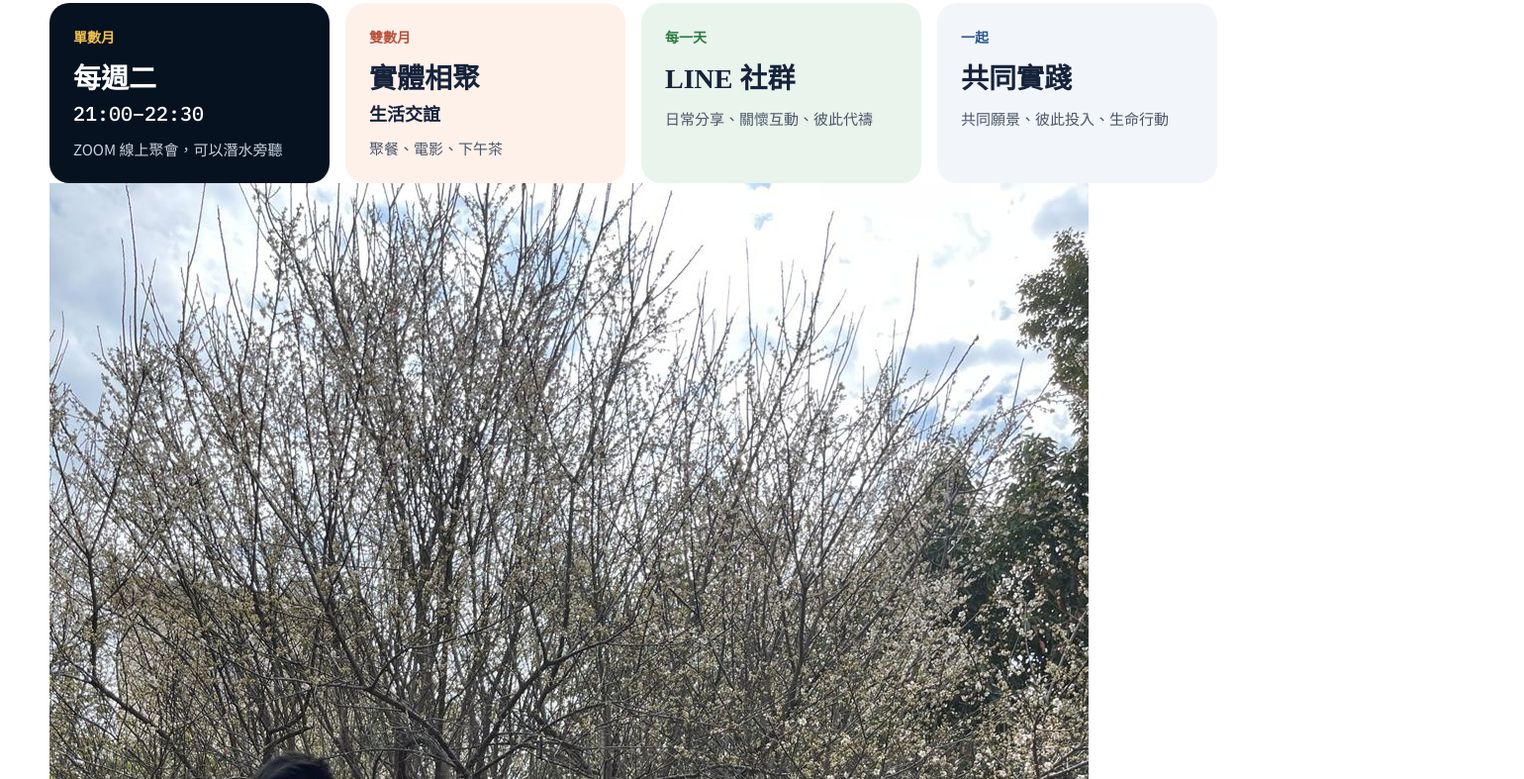
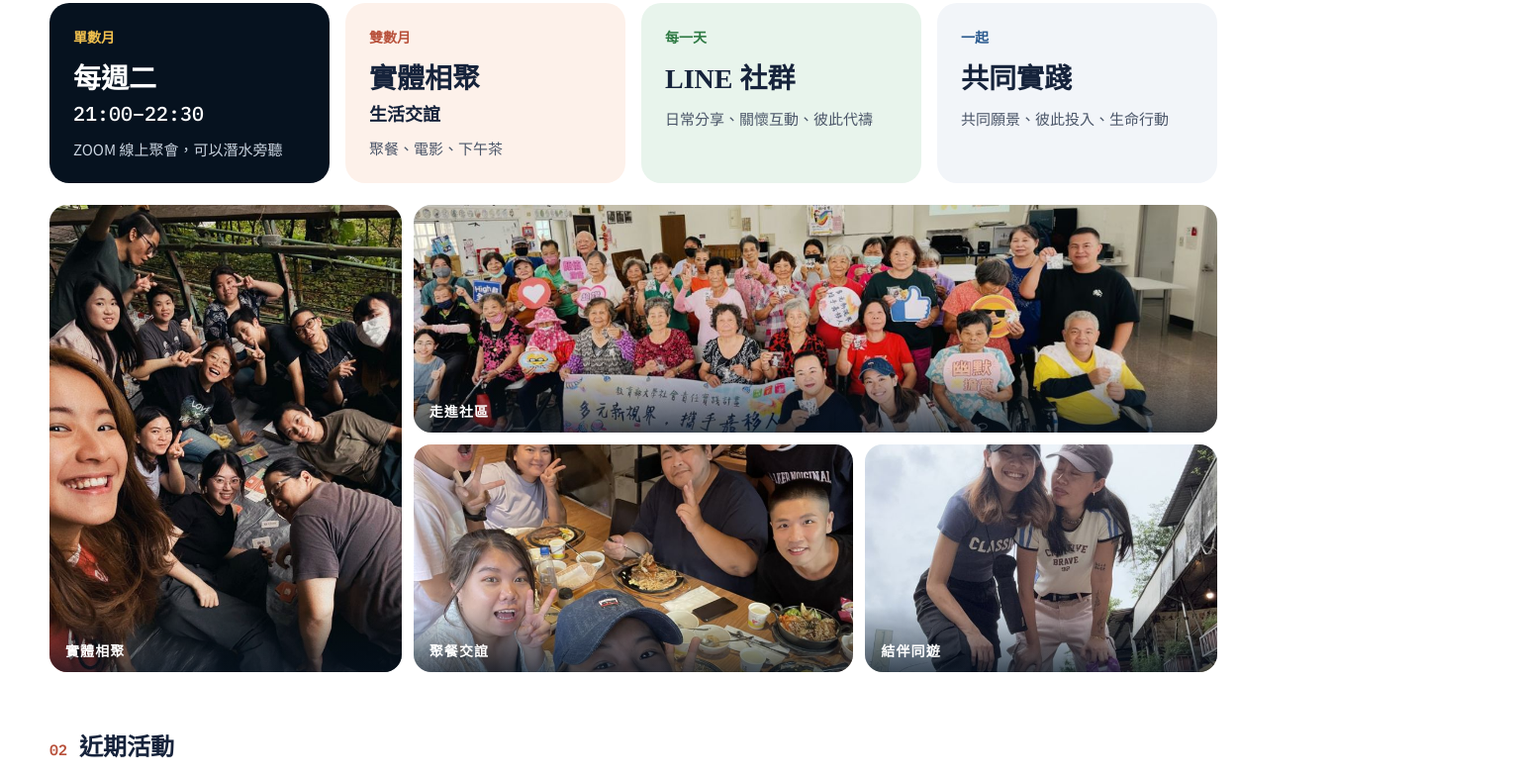
Before and after one commit to joymusicsax/joyjesus, a plain HTML site: page public/index.html in a window 1280 px wide. Shown: the part 2698-3485 px from the top of the page at 99% size, 1540 px wide, since content can reach past the window. Drawn offline with Linux system fonts and the light colour scheme; no server answers.

Commit message:
官網：相聚節奏照片換成活動照並改為拼貼版面；四大特色換圖與構圖調整
Co-Authored-By: Claude Sonnet 5.5 <noreply@anthropic.com>
Claude-Session: https://claude.ai/code/session_014daEkTw61b6dMfqDv56Sr7

```diff
--- a/public/index.html
+++ b/public/index.html
@@ -176,7 +176,21 @@ button:focus-visible,a:focus-visible{outline:3px solid #F2C14E;outline-offset:3p
 <div style="background: #E8F4EC; border-radius: 20px; padding: 24px"><p style="margin: 0; font-size: 14px; color: #2F7A44; font-weight: 700">每一天</p><p style="margin: 10px 0 0; font-family: 'Noto Serif TC', serif; font-size: 28px; font-weight: 900">LINE 社群</p><p style="margin: 12px 0 0; font-size: 15px; color: #4A5568">日常分享、關懷互動、彼此代禱</p></div>
 <div style="background: #F2F5F9; border-radius: 20px; padding: 24px"><p style="margin: 0; font-size: 14px; color: #2B5A8F; font-weight: 700">一起</p><p style="margin: 10px 0 0; font-family: 'Noto Serif TC', serif; font-size: 28px; font-weight: 900">共同實踐</p><p style="margin: 12px 0 0; font-size: 15px; color: #4A5568">共同願景、彼此投入、生命行動</p></div>
 </div>
-<div class="gstrip"><img src="/photos/gather-1.jpg" alt="團契夥伴的戶外同遊合照" loading="lazy" decoding="async"><img src="/photos/gather-2.jpg" alt="團契夥伴在農場採收蔬菜" loading="lazy" decoding="async"><img src="/photos/gather-3.jpg" alt="工作室聚會中的夥伴自拍" loading="lazy" decoding="async"></div>
+<style>
+.gstrip{display:grid;grid-template-columns:1.4fr 1fr 1fr;gap:12px;margin-top:20px}.gstrip img{width:100%;height:100%;min-height:200px;max-height:320px;object-fit:cover;border-radius:16px;display:block}@media(max-width:700px){.gstrip{grid-template-columns:1fr 1fr}.gstrip img:first-child{grid-column:1/3;max-height:240px}}
+.mixgrid{display:grid;grid-template-columns:1fr 1.25fr 1fr;grid-template-rows:230px 230px;grid-template-areas:"a b b" "a c d";gap:12px;margin-top:22px}
+.mixgrid figure{position:relative;margin:0;border-radius:18px;overflow:hidden;background:#EEF1F5}
+.mixgrid img{width:100%;height:100%;object-fit:cover;display:block;transition:transform .5s}
+.mixgrid figure:hover img{transform:scale(1.04)}
+.mixgrid figcaption{position:absolute;left:0;right:0;bottom:0;padding:34px 16px 12px;background:linear-gradient(0deg,rgba(6,18,31,.72),transparent);color:#fff;font-size:14px;font-weight:700;letter-spacing:.08em}
+@media(max-width:700px){.mixgrid{grid-template-columns:1fr 1fr;grid-template-rows:200px 200px 170px;grid-template-areas:"a b" "a c" "d d"}}
+</style>
+<div class="mixgrid">
+<figure style="grid-area:a"><img src="/photos/mix-1.jpg" alt="團契夥伴席地而坐的遊戲聚會" loading="lazy" decoding="async" style="object-position:50% 40%"><figcaption>實體相聚</figcaption></figure>
+<figure style="grid-area:b"><img src="/photos/mix-2.jpg" alt="團契夥伴與社區長輩的合照" loading="lazy" decoding="async" style="object-position:50% 55%"><figcaption>走進社區</figcaption></figure>
+<figure style="grid-area:c"><img src="/photos/mix-3.jpg" alt="團契夥伴聚餐自拍" loading="lazy" decoding="async" style="object-position:50% 35%"><figcaption>聚餐交誼</figcaption></figure>
+<figure style="grid-area:d"><img src="/photos/mix-4.jpg" alt="團契夥伴結伴同遊" loading="lazy" decoding="async" style="object-position:50% 40%"><figcaption>結伴同遊</figcaption></figure>
+</div>
 <div id="events"></div>
 <div style="display: flex; align-items: baseline; gap: 12px; margin: 56px 0 20px"><span style="font-family: 'IBM Plex Mono', monospace; font-size: 15px; font-weight: 600; color: #B8503A">02</span><h3 style="margin: 0; font-size: 24px; font-weight: 900">近期活動</h3></div>
 <div id="cal" style="display:none"></div>
@@ -213,7 +227,7 @@ button:focus-visible,a:focus-visible{outline:3px solid #F2C14E;outline-offset:3p
 <div style="display: grid; grid-template-columns: repeat(auto-fit, minmax(250px, 1fr)); gap: 16px">
 
 <div class="card" style="border: 1px solid #DCE4EC; border-radius: 20px; padding: 24px; overflow: hidden; overflow: hidden; overflow: hidden; overflow: hidden; display: flex; flex-direction: column; gap: 10px; border-top: 6px solid #2B5A8F">
-<img src="/photos/card-1.jpg" alt="跨越距離的線上聚會" loading="lazy" decoding="async" style="width:calc(100% + 48px);height:180px;object-fit:cover;margin:-24px -24px 6px;display:block">
+<img src="/photos/card-1.jpg" alt="跨越距離的線上聚會" loading="lazy" decoding="async" style="object-position:50% 88%;width:calc(100% + 48px);height:180px;object-fit:cover;margin:-24px -24px 6px;display:block">
 <p style="margin: 0; font-family: 'IBM Plex Mono', monospace; font-size: 12px; letter-spacing: 1px; color: #2B5A8F">01　ONLINE COMMUNITY</p>
 <p style="margin: 0; font-size: 20px; font-weight: 900; line-height: 1.5">跨越距離的信仰實踐社群</p>
 <ul style="margin: 0; padding-left: 18px; font-size: 14px; line-height: 1.8; color: #4A5568">
@@ -231,7 +245,7 @@ button:focus-visible,a:focus-visible{outline:3px solid #F2C14E;outline-offset:3p
 </div>
 
 <div class="card" style="border: 1px solid #DCE4EC; border-radius: 20px; padding: 24px; overflow: hidden; overflow: hidden; display: flex; flex-direction: column; gap: 10px; border-top: 6px solid #B8503A">
-<img src="/photos/card-3.jpg" alt="從螢幕走進真實生活的相聚" loading="lazy" decoding="async" style="width:calc(100% + 48px);height:180px;object-fit:cover;margin:-24px -24px 6px;display:block">
+<img src="/photos/card-3.jpg" alt="團契夥伴在遊行現場自拍" loading="lazy" decoding="async" style="width:calc(100% + 48px);height:180px;object-fit:cover;margin:-24px -24px 6px;display:block">
 <p style="margin: 0; font-family: 'IBM Plex Mono', monospace; font-size: 12px; letter-spacing: 1px; color: #B8503A">03　REAL CONNECTION</p>
 <p style="margin: 0; font-size: 20px; font-weight: 900; line-height: 1.5">從螢幕走進真實生活的友誼</p>
 <ul style="margin: 0; padding-left: 18px; font-size: 14px; line-height: 1.8; color: #4A5568">
```
Also changed, not shown: public/photos/card-3.jpg, public/photos/gather-1.jpg (deleted), public/photos/gather-2.jpg (deleted), public/photos/gather-3.jpg (deleted), public/photos/mix-1.jpg (added), public/photos/mix-2.jpg (added), public/photos/mix-3.jpg (added), public/photos/mix-4.jpg (added).
